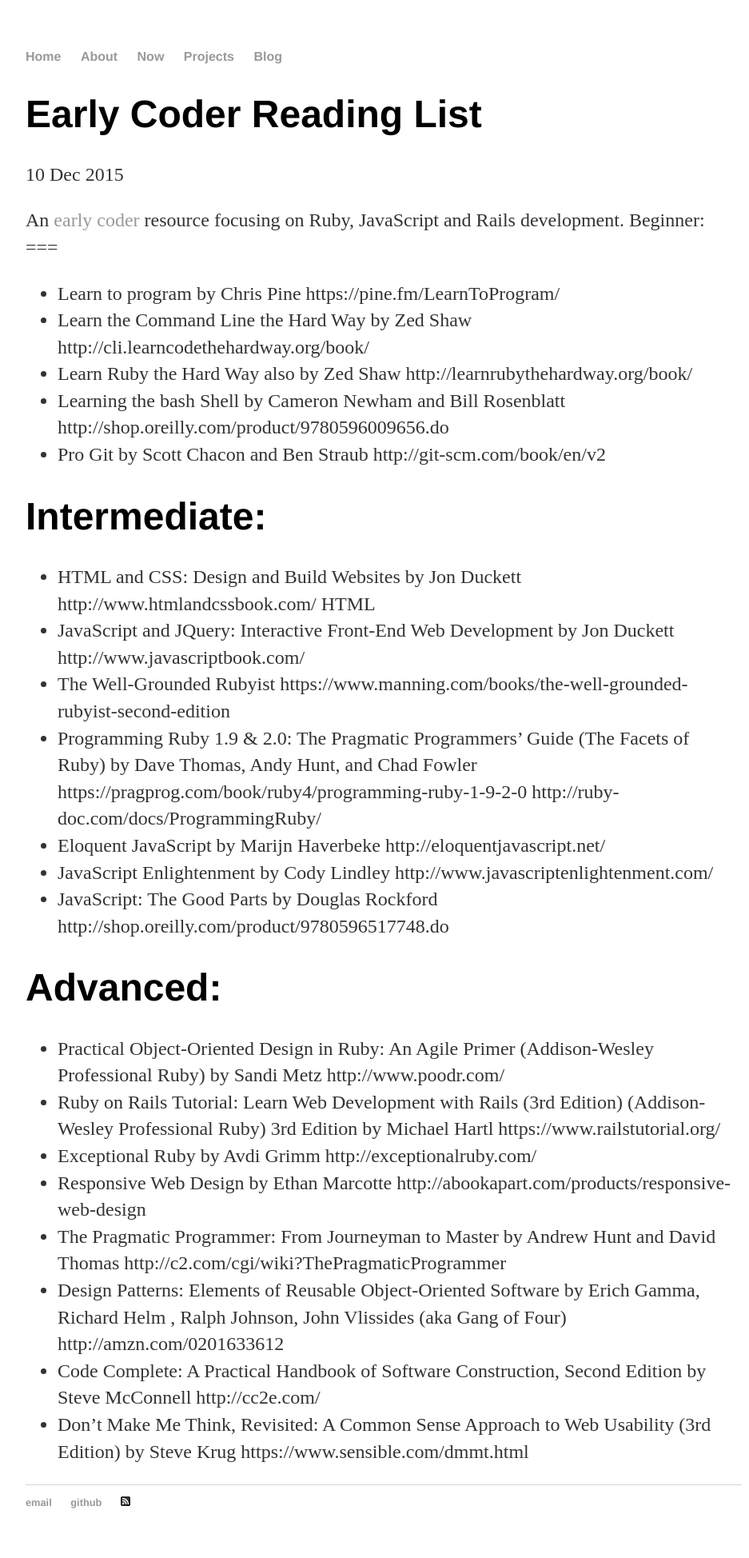
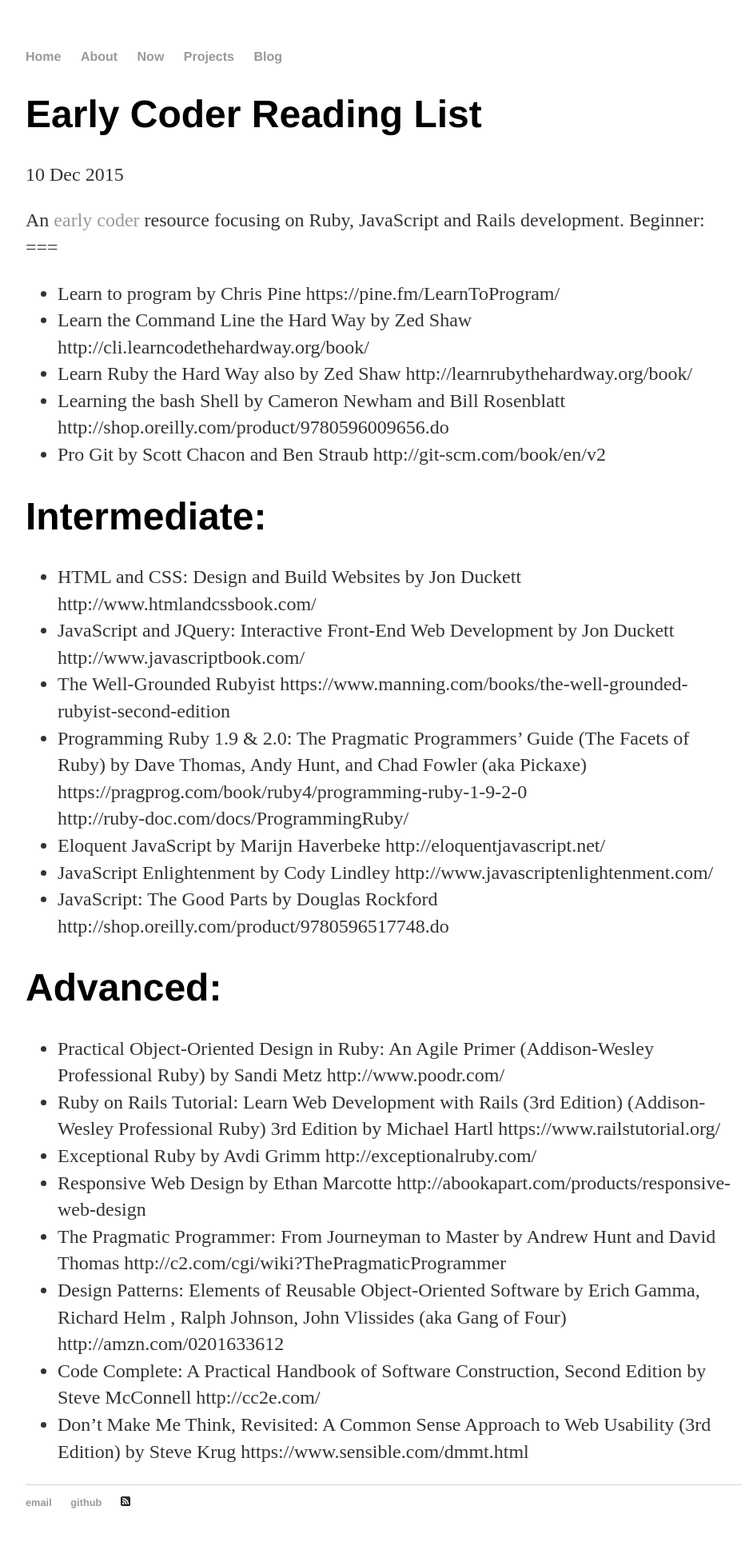
Before and after one commit to nchristiny/nchristiny.github.io, a Jekyll site: the page built from _posts/2015-12-10-early-coder-readling-list.markdown, in a window 1280 px wide. Shown: the whole page at 80% size, without its empty margins (160-1097 px from the left). Built offline with Jekyll 4.4.1, drawn with Linux system fonts in a browser that asks for light colours; Markdown is read by kramdown in place of the engine named in the settings.

Commit message:
Edit post

```diff
--- a/_posts/2015-12-10-early-coder-readling-list.markdown
+++ b/_posts/2015-12-10-early-coder-readling-list.markdown
@@ -22,13 +22,13 @@
 ===
 
 * HTML and CSS: Design and Build Websites by Jon Duckett
-http://www.htmlandcssbook.com/ HTML
+http://www.htmlandcssbook.com/
 * JavaScript and JQuery: Interactive Front-End Web Development by Jon Duckett
 http://www.javascriptbook.com/
 * The Well-Grounded Rubyist
 https://www.manning.com/books/the-well-grounded-rubyist-second-edition
 * Programming Ruby 1.9 & 2.0: The Pragmatic Programmers' Guide (The Facets of Ruby) by Dave Thomas, Andy Hunt, and Chad Fowler
-https://pragprog.com/book/ruby4/programming-ruby-1-9-2-0
+(aka Pickaxe) https://pragprog.com/book/ruby4/programming-ruby-1-9-2-0
 http://ruby-doc.com/docs/ProgrammingRuby/
 * Eloquent JavaScript by Marijn Haverbeke
 http://eloquentjavascript.net/
```
